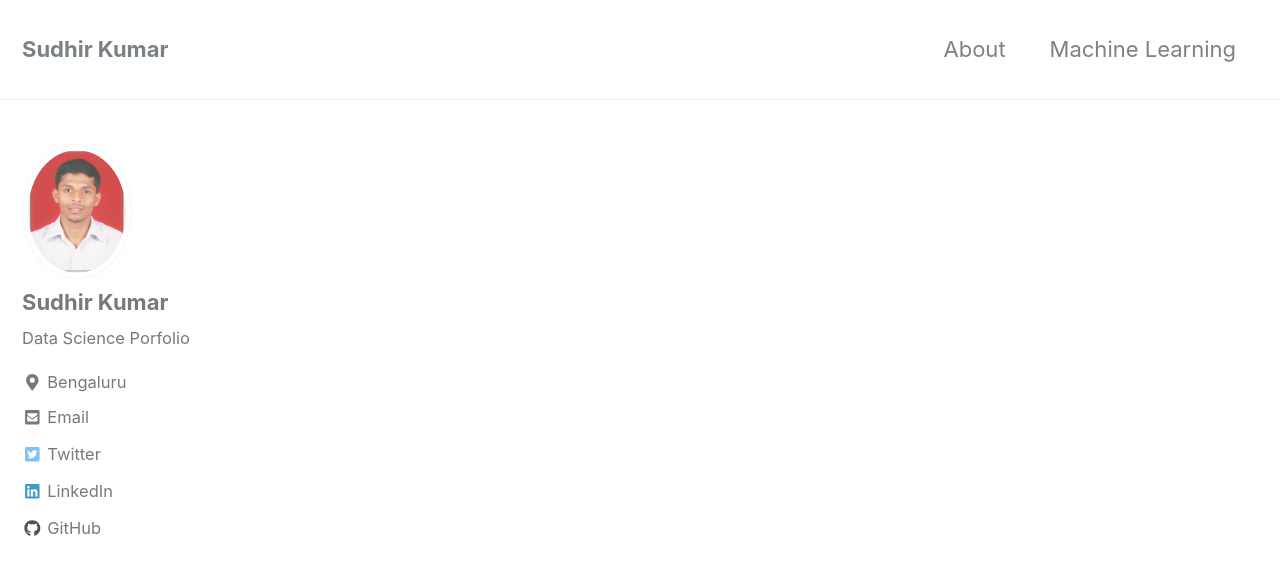
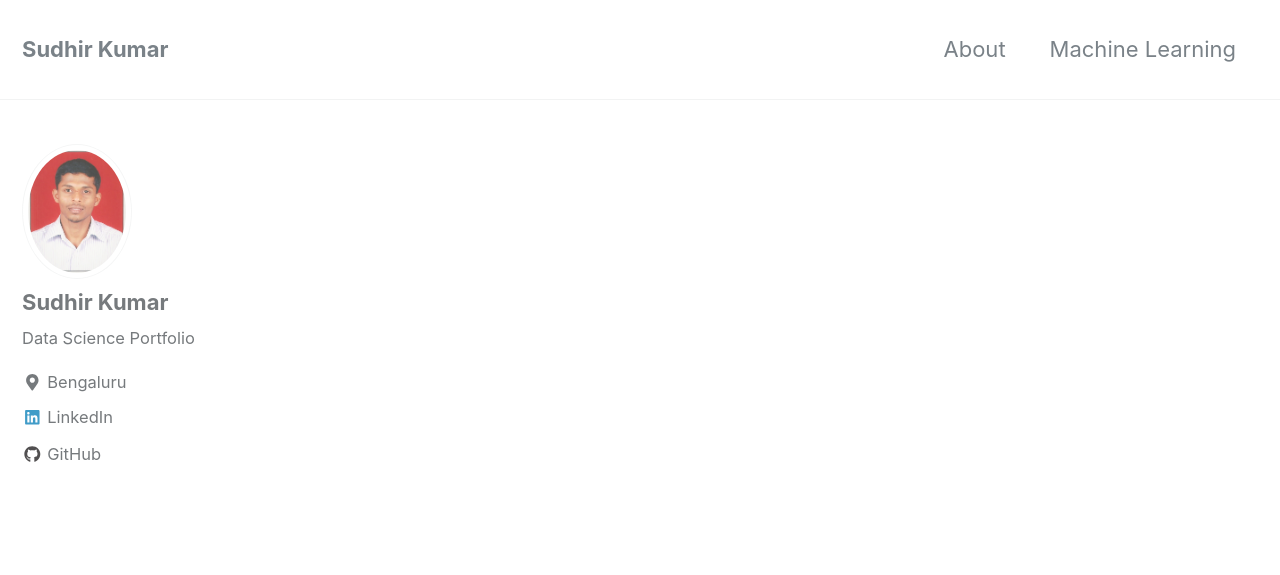
Before and after one commit to sudhirln92/sudhirln92.github.io, a Jekyll site: the page built from index.html, in a window 1280 px wide and 900 px high. Shown: the top 575 px of the window. Built offline with Jekyll 4.4.1, drawn with Linux system fonts in a browser that asks for light colours; nearby versions of some CDN libraries; the list of posts is cut into pages by our own code; some of the changed lines change nothing that is shown.

Commit message:
Portfolio

```diff
--- a/_config.yml
+++ b/_config.yml
@@ -86,30 +86,30 @@
 author:
   name             : "Sudhir Kumar"
   avatar           : "/images/SK.jpg" # path of avatar image, e.g. "/assets/images/bio-photo.jpg"
-  bio              : "Data Science Porfolio"
+  bio              : "Data Science Portfolio"
   location         : "Bengaluru"
-  email            : "sudhirln92@gmail.com"
+  email            :
   uri              :
   home             : # null (default), "absolute or relative url to link to author home"
   bitbucket        :
   codepen          :
   dribbble         :
   flickr           :
-  facebook         : #"sudhirln92"
+  facebook         :
   foursquare       :
-  github           : "sudhirln92"
+  github           : "sudhirl92"
   gitlab           :
   google_plus      :
   keybase          :
   instagram        :
   lastfm           :
-  linkedin         : "sudhirln92" # "john-doe-12345678" (the last part of your profile url, e.g. https://www.linkedin.com/in/john-doe-12345678)
+  linkedin         : "sudhirl92" # "john-doe-12345678" (the last part of your profile url, e.g. https://www.linkedin.com/in/john-doe-12345678)
   pinterest        :
   soundcloud       :
   stackoverflow    : # "123456/username" (the last part of your profile url, e.g. https://stackoverflow.com/users/123456/username)
   steam            : # "steamId" (the last part of your profile url, e.g. https://steamcommunity.com/id/steamId/)
   tumblr           :
-  twitter          : "sudhirln92"
+  twitter          :
   vine             :
   weibo            :
   xing             :
@@ -253,6 +253,7 @@
       comments: # true
       share: true
       related: true
+
   # _pages
   - scope:
       path: ""
```
